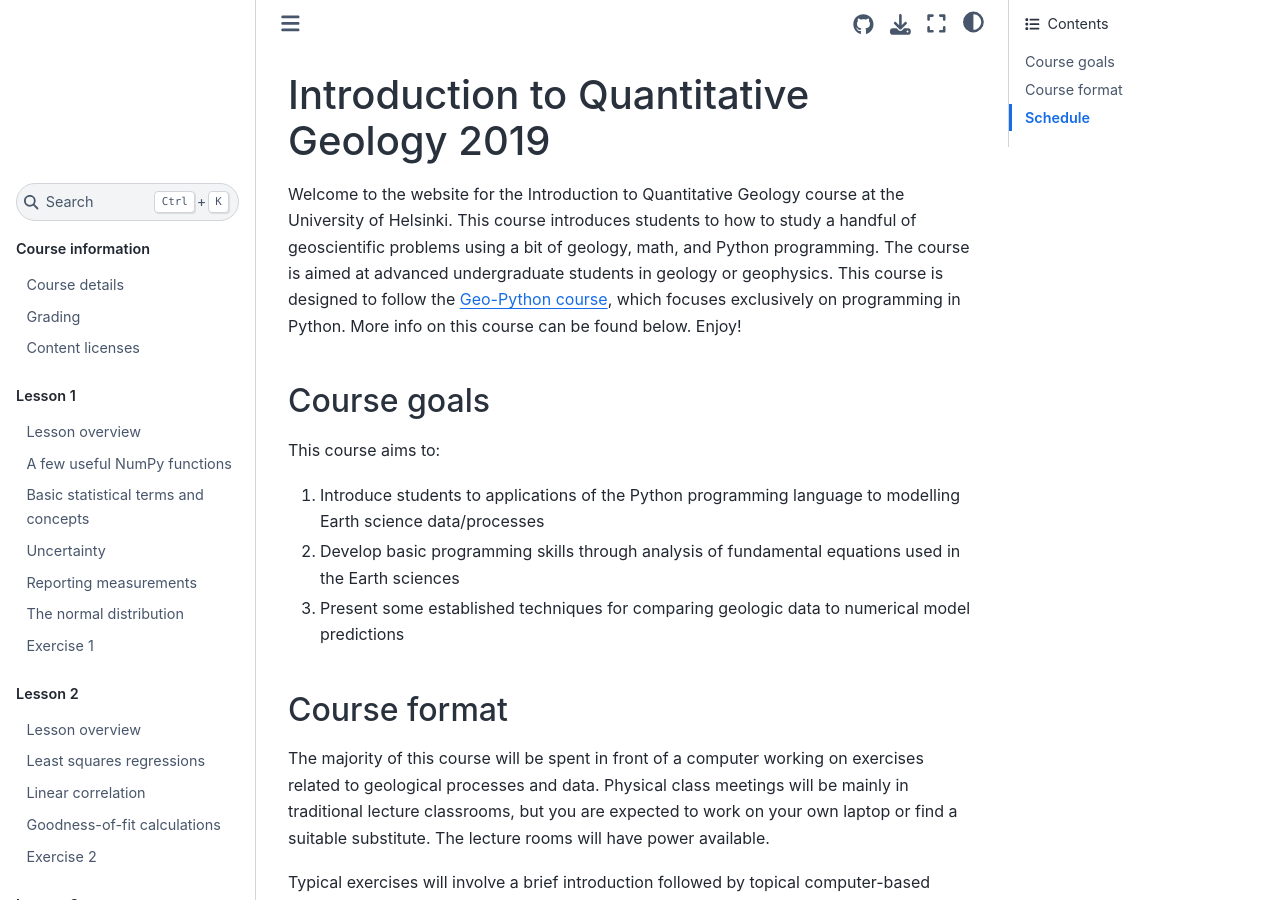
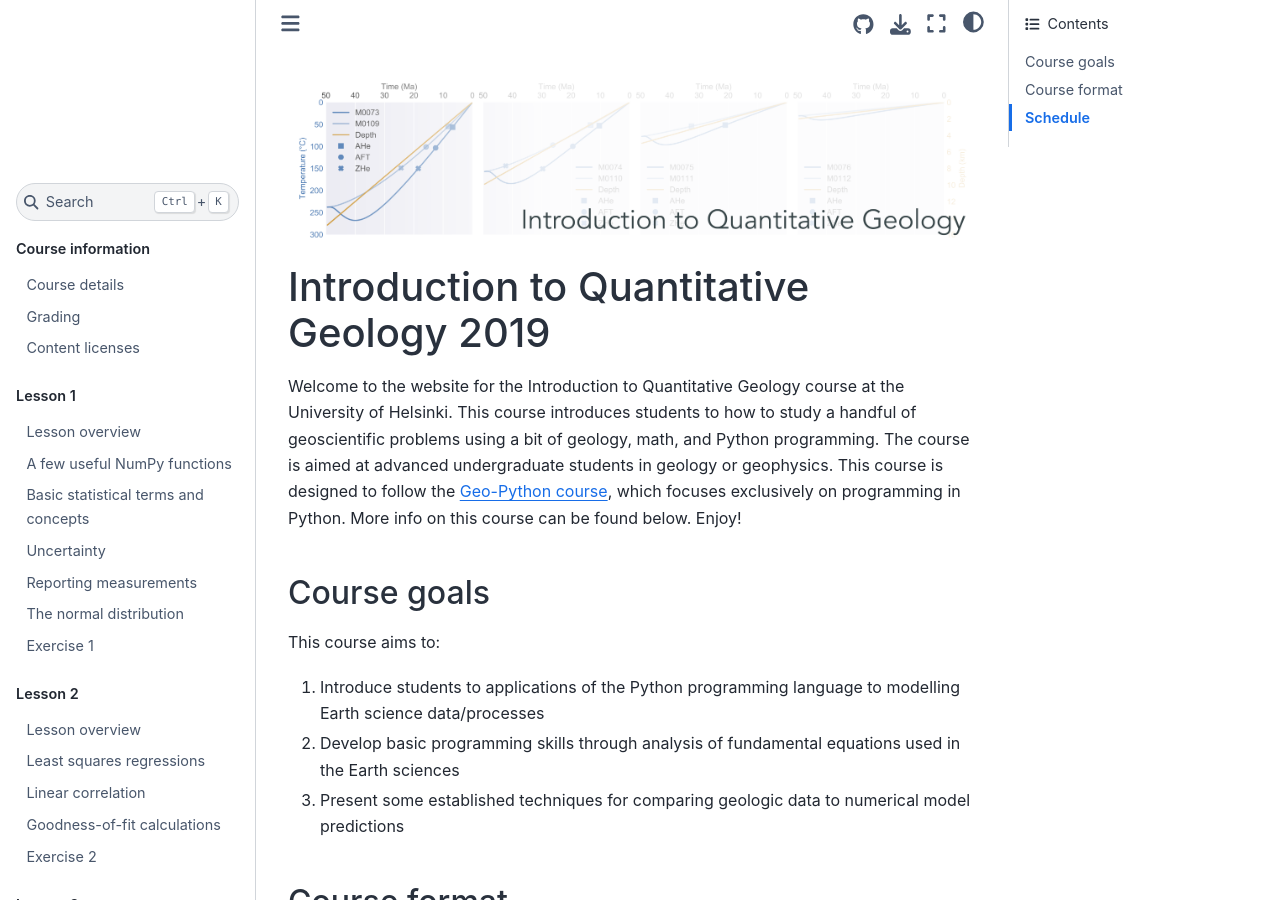
Before and after one commit to IntroQG/site, a Sphinx documentation site: the page built from source/index.rst, in a window 1280 px wide and 900 px high. Built offline with Sphinx 7.4.7 and the Sphinx Book theme 1.1.4, drawn with Linux system fonts in a browser that asks for light colours.

Commit message:
Add main page image

```diff
--- a/source/index.rst
+++ b/source/index.rst
@@ -1,5 +1,7 @@
 .. Introduction to Quantitative Geology documentation master file, created by
    sphinx-quickstart on Mon Oct 22 15:25:21 2018.
+
+.. figure:: img/banner/introqg-main.png
 
 Introduction to Quantitative Geology 2019
 =========================================
```
Also changed, not shown: source/img/banner/introqg-main.png (added).
